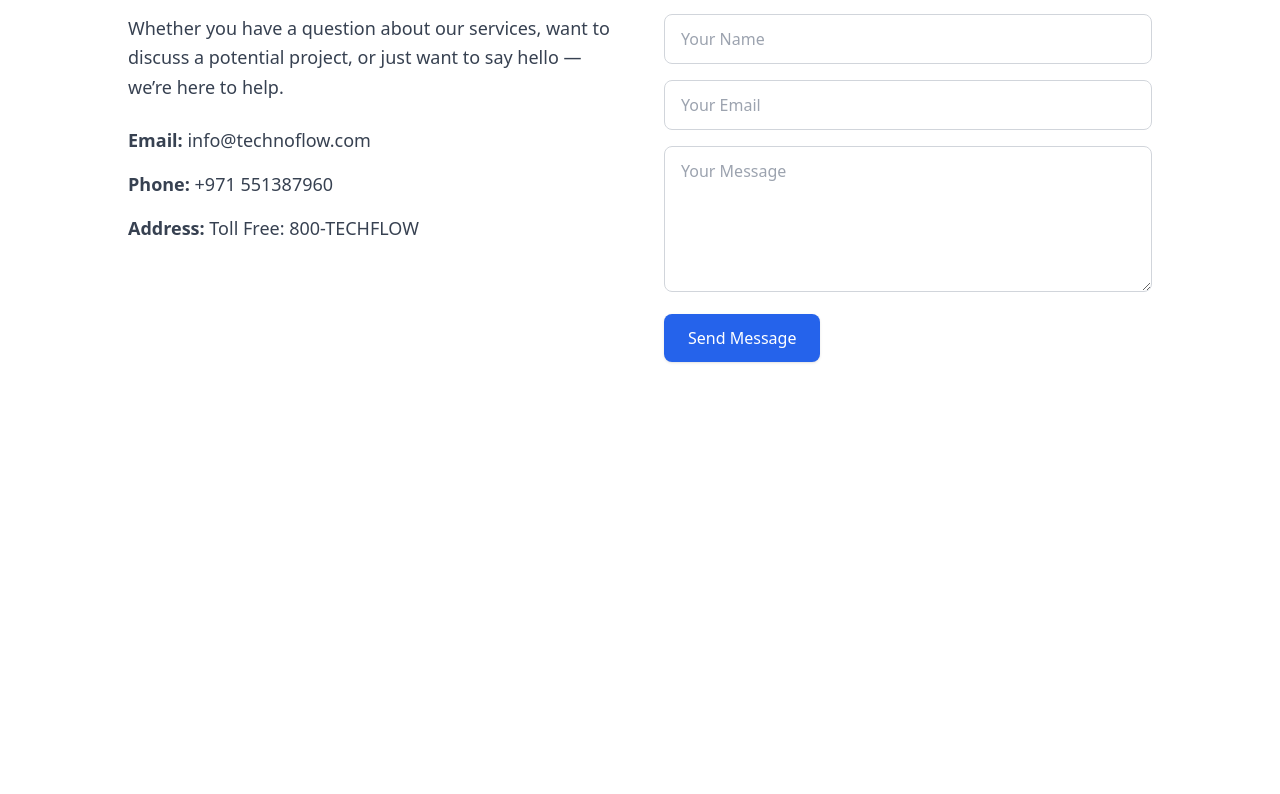
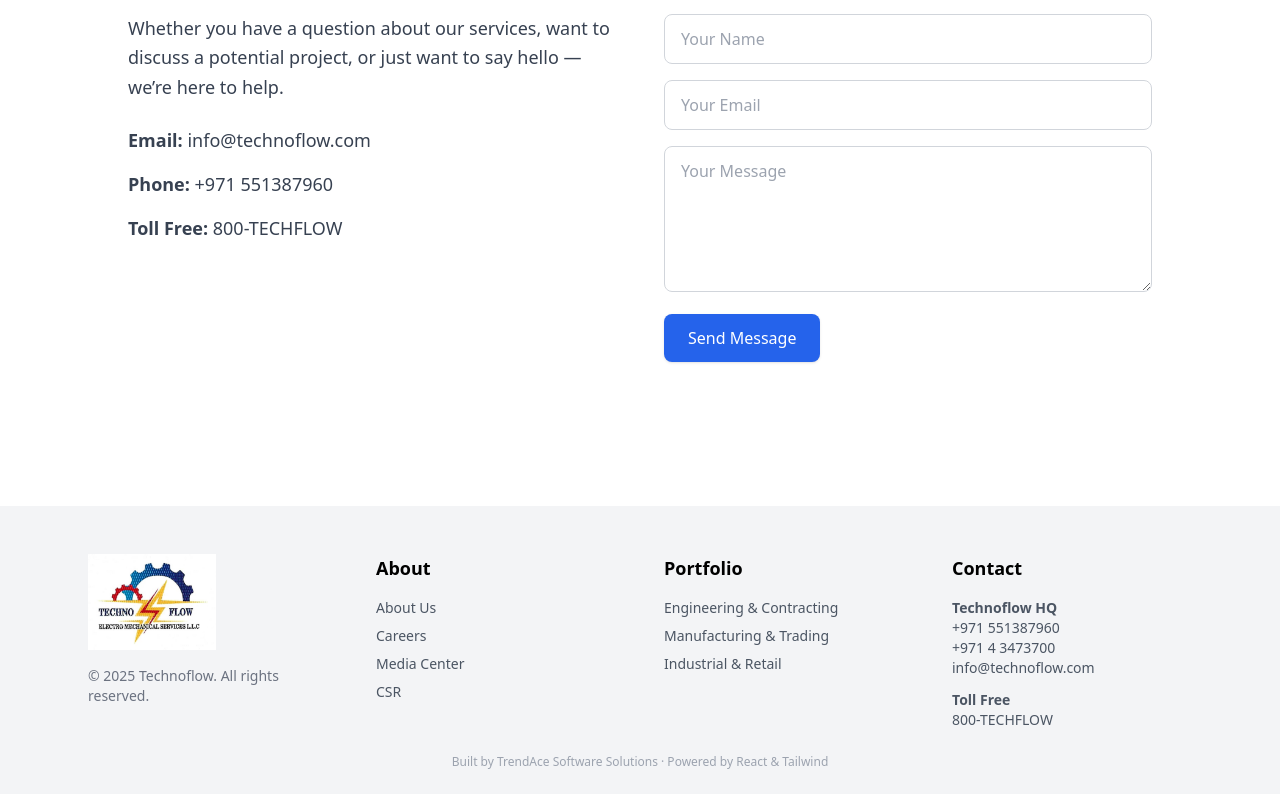
Before and after one commit to JessicaChris/technoflow, a React (Create React App) app: page /contact in a window 1280 px wide. Shown: the part 742-1536 px from the top of the page. Before the commit the page ends 1168 px from the top, so only its background shows below. Built offline with nearby package versions, Linux system fonts and the light colour scheme.

Commit message:
Update ContactUs.jsx

```diff
--- a/src/pages/ContactUs.jsx
+++ b/src/pages/ContactUs.jsx
@@ -1,6 +1,8 @@
-import React from "react";
+import React, { useRef } from "react";
 
 const Contact = () => {
+  const aboutRef = useRef(null);
+
   return (
     <div className="font-sans bg-white text-black min-h-screen fade-in">
       {/* Inline CSS for animations */}
@@ -46,7 +48,7 @@ const Contact = () => {
             <ul className="space-y-4 text-gray-700 text-lg">
               <li><strong>Email:</strong> info@technoflow.com</li>
               <li><strong>Phone:</strong> +971 551387960</li>
-              <li><strong>Address:</strong> Toll Free: 800-TECHFLOW</li>
+              <li><strong>Toll Free:</strong> 800-TECHFLOW</li>
             </ul>
           </div>
 
@@ -81,6 +83,74 @@ const Contact = () => {
           </div>
         </div>
       </section>
+
+      {/* FOOTER */}
+      <footer className="bg-gray-100 mt-20 pt-12 pb-6">
+        <div className="max-w-6xl mx-auto px-6 grid grid-cols-1 md:grid-cols-4 gap-12">
+          {/* Logo + Socials */}
+          <div>
+            <img src="/images/logo.png" alt="Technoflow Logo" className="h-24 mb-4" />
+            <p className="text-sm text-gray-500 mb-4">
+              © {new Date().getFullYear()} Technoflow. All rights reserved.
+            </p>
+            <div className="flex gap-3 mt-2">
+              <a href="#" className="text-blue-700 hover:text-blue-900 transition">
+                <i className="fab fa-facebook-f text-xl"></i>
+              </a>
+              <a href="#" className="text-gray-800 hover:text-black transition">
+                <i className="fab fa-x-twitter text-xl"></i>
+              </a>
+              <a href="#" className="text-blue-700 hover:text-blue-900 transition">
+                <i className="fab fa-linkedin-in text-xl"></i>
+              </a>
+            </div>
+          </div>
+
+          {/* About Links */}
+          <div>
+            <h4 className="font-semibold text-lg mb-4">About</h4>
+            <ul className="space-y-2 text-sm text-gray-600">
+              <li><a href="#" className="hover:text-blue-600">About Us</a></li>
+              <li><a href="#" className="hover:text-blue-600">Careers</a></li>
+              <li><a href="#" className="hover:text-blue-600">Media Center</a></li>
+              <li><a href="#" className="hover:text-blue-600">CSR</a></li>
+            </ul>
+          </div>
+
+          {/* Portfolio */}
+          <div>
+            <h4 className="font-semibold text-lg mb-4">Portfolio</h4>
+            <ul className="space-y-2 text-sm text-gray-600">
+              <li><a href="#" className="hover:text-blue-600">Engineering & Contracting</a></li>
+              <li><a href="#" className="hover:text-blue-600">Manufacturing & Trading</a></li>
+              <li><a href="#" className="hover:text-blue-600">Industrial & Retail</a></li>
+            </ul>
+          </div>
+
+          {/* Contact Info */}
+          <div>
+            <h4 className="font-semibold text-lg mb-4">Contact</h4>
+            <ul className="space-y-3 text-sm text-gray-600">
+              <li>
+                <strong>Technoflow HQ</strong>
+                <br />
+                +971 551387960 <br />
+                +971 4 3473700<br />
+                info@technoflow.com
+              </li>
+              <li>
+                <strong>Toll Free</strong><br />
+                800-TECHFLOW
+              </li>
+            </ul>
+          </div>
+        </div>
+
+        {/* Bottom Note */}
+        <div ref={aboutRef} className="text-center text-xs text-gray-400 pt-6">
+          Built by TrendAce Software Solutions · Powered by React & Tailwind
+        </div>
+      </footer>
     </div>
   );
 };
```
